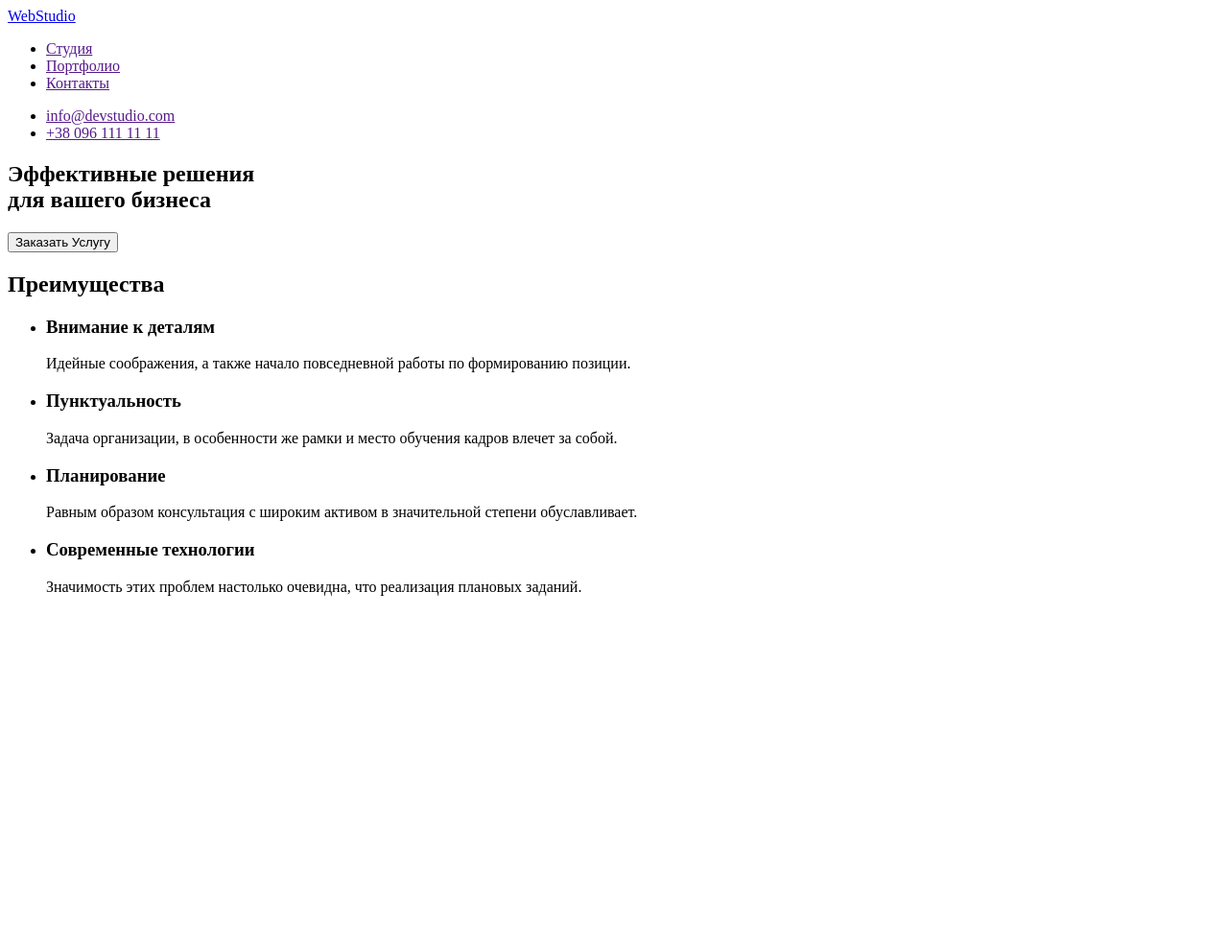
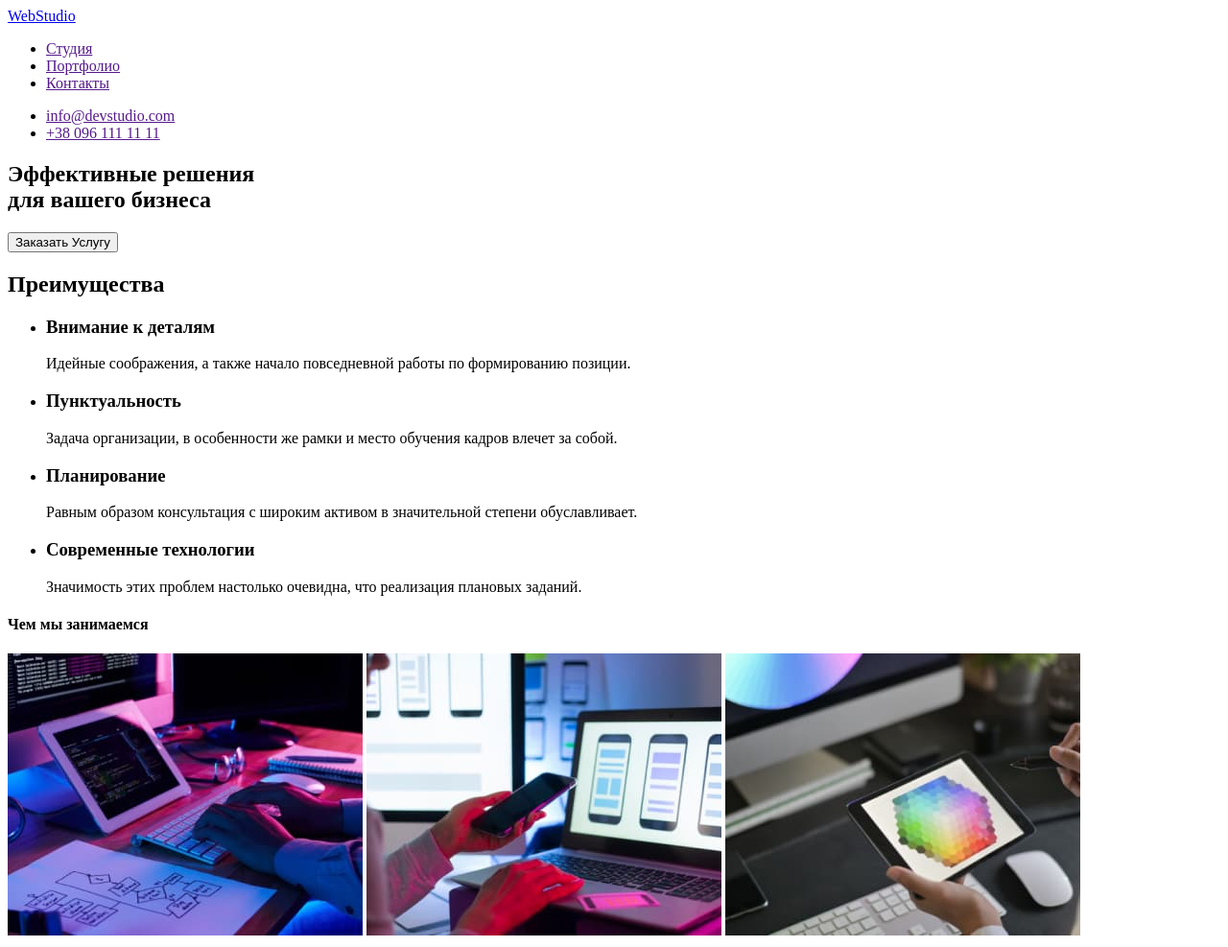
Before and after one commit to AbbasRakim/goit-markup-hw-01, a plain HTML site: page index.html in a window 1280 px wide. Shown: the whole page at 96% size. Before the commit the page ends 800 px from the top, so only its background shows below. Drawn offline with Linux system fonts and the light colour scheme.

Commit message:
h4 Чем мы занимаемся

```diff
--- a/index.html
+++ b/index.html
@@ -51,6 +51,12 @@
             </li>
         </ul>
     </section>
+    <section>
+        <h4>Чем мы занимаемся</h4>
+        <img src="/images/img.jpg" alt="написание кода">
+        <img src="/images/img (1).jpg" alt="дизайн приложений">
+        <img src="/images/img (2).jpg" alt="Оформление">
+    </section>
 
 
 </body>
```
Also changed, not shown: images/img (1).jpg (added), images/img (2).jpg (added), images/img.jpg (added).
